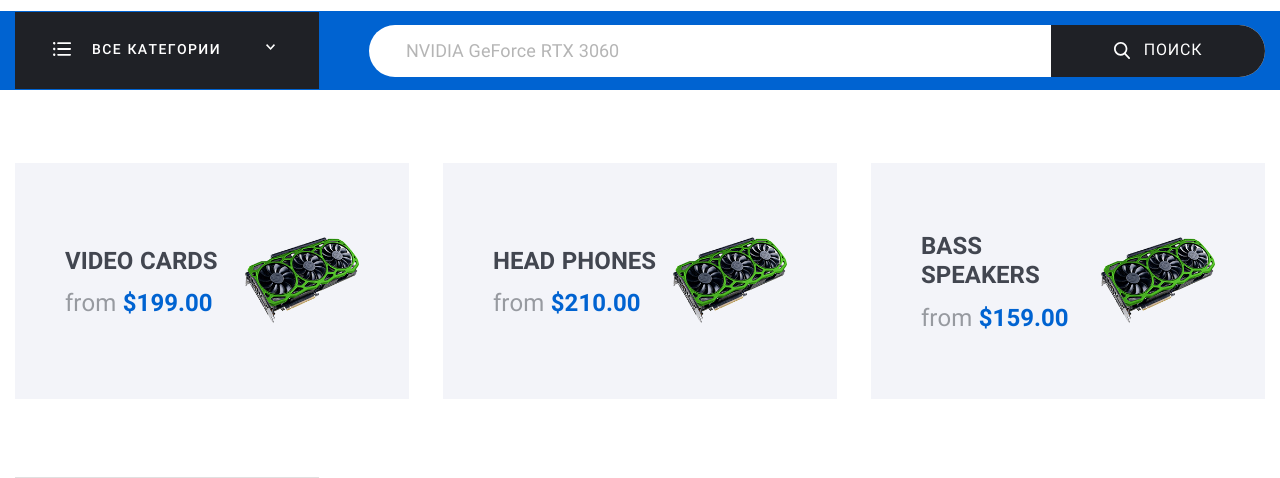
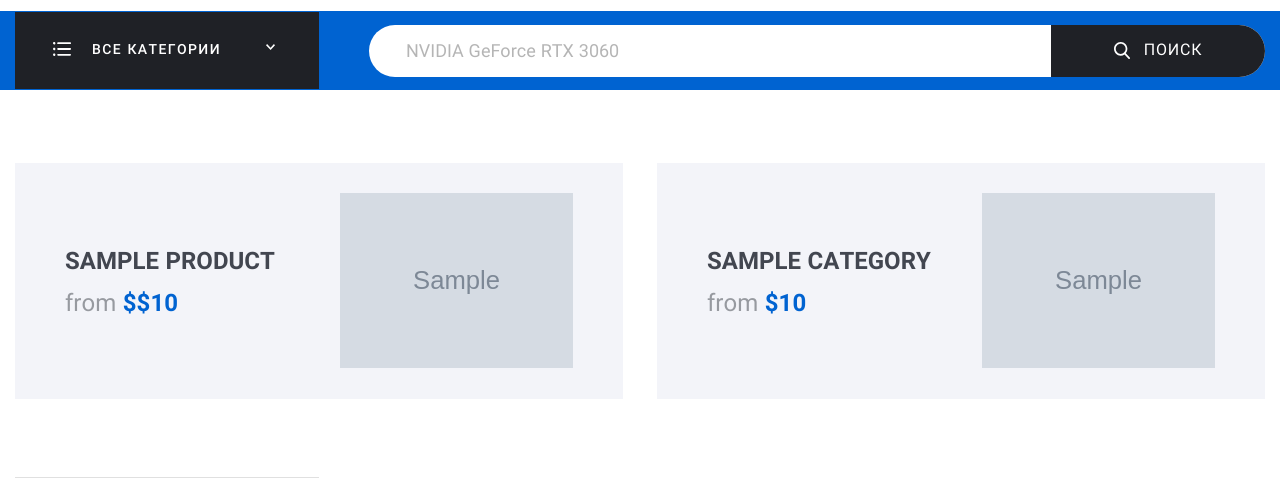
Before and after one commit to Artromterra/Django_project, a Django app: template templates/index.html in a window 1280 px wide. Shown: the part 146-624 px from the top of the page. Run offline with Django 5.2, Linux system fonts and the light colour scheme; the template is opened without the code that fills it: most values are stand-ins (such as "Sample title", 1, 10 or a date in 2020); grey boxes marked "Sample" are stand-in pictures.

Commit message:
remade the template

```diff
--- a/online_store/online_store/settings.py
+++ b/online_store/online_store/settings.py
@@ -43,6 +43,7 @@ INSTALLED_APPS = [
     'profiles.apps.ProfilesConfig',
     'shop.apps.ShopConfig',
     'django_cleanup',
+    'banners.apps.BannersConfig',
 ]
 
 MIDDLEWARE = [
--- a/templates/index.html
+++ b/templates/index.html
@@ -4,46 +4,42 @@
     <div class="Middle">
         <div class="Section">
             <div class="wrap">
-                <div class="BannersHome"><a class="BannersHomeBlock" href="#">
+                <div class="BannersHome">
+                    {% for banner in banners.banners_product %}
+                        <a class="BannersHomeBlock" href="#">
+                            <div class="BannersHomeBlock-row">
+                                <div class="BannersHomeBlock-block">
+                                    <strong class="BannersHomeBlock-title">{{ banner.product.name }}</strong>
+                                    <div class="BannersHomeBlock-content">from&#32;
+                                        <span class="BannersHomeBlock-price">$${{ banner.price }}</span>
+                                    </div>
+                                </div>
+                                <div class="BannersHomeBlock-block">
+                                    <div class="BannersHomeBlock-img">
+                                        <img src="{{ banner.image.url }}" alt="{{ banner.product.name }}" />
+                                    </div>
+                                </div>
+                            </div>
+                        </a>
+                    {% endfor %}
+
+                    {% for category in banners.banners_category %}
+                    <a class="BannersHomeBlock" href="#">
                         <div class="BannersHomeBlock-row">
                             <div class="BannersHomeBlock-block">
-                                <strong class="BannersHomeBlock-title">Video Cards
-                                </strong>
-                                <div class="BannersHomeBlock-content">from&#32;<span class="BannersHomeBlock-price">$199.00</span>
+                                <strong class="BannersHomeBlock-title">{{ category.name }}</strong>
+                                <div class="BannersHomeBlock-content">from&#32;
+                                    <span class="BannersHomeBlock-price">${{ category.price }}</span>
                                 </div>
                             </div>
                             <div class="BannersHomeBlock-block">
-                                <div class="BannersHomeBlock-img"><img src="assets/img/content/home/videoca.png" alt="videoca.png" />
-                                </div>
-                            </div>
-                        </div>
-                    </a><a class="BannersHomeBlock" href="#">
-                        <div class="BannersHomeBlock-row">
-                            <div class="BannersHomeBlock-block">
-                                <strong class="BannersHomeBlock-title">Head Phones
-                                </strong>
-                                <div class="BannersHomeBlock-content">from&#32;<span class="BannersHomeBlock-price">$210.00</span>
-                                </div>
-                            </div>
-                            <div class="BannersHomeBlock-block">
-                                <div class="BannersHomeBlock-img"><img src="assets/img/content/home/videoca.png" alt="videoca.png" />
-                                </div>
-                            </div>
-                        </div>
-                    </a><a class="BannersHomeBlock" href="#">
-                        <div class="BannersHomeBlock-row">
-                            <div class="BannersHomeBlock-block">
-                                <strong class="BannersHomeBlock-title">Bass Speakers
-                                </strong>
-                                <div class="BannersHomeBlock-content">from&#32;<span class="BannersHomeBlock-price">$159.00</span>
-                                </div>
-                            </div>
-                            <div class="BannersHomeBlock-block">
-                                <div class="BannersHomeBlock-img"><img src="assets/img/content/home/videoca.png" alt="videoca.png" />
+                                <div class="BannersHomeBlock-img">
+                                    <img src="{{ category.image.url }}" alt="{{ category.name }}" />
                                 </div>
                             </div>
                         </div>
                     </a>
+                    {% endfor %}
                 </div>
             </div>
         </div>
```
Also changed, not shown: online_store/banners/views.py (+8 -1 lines).
